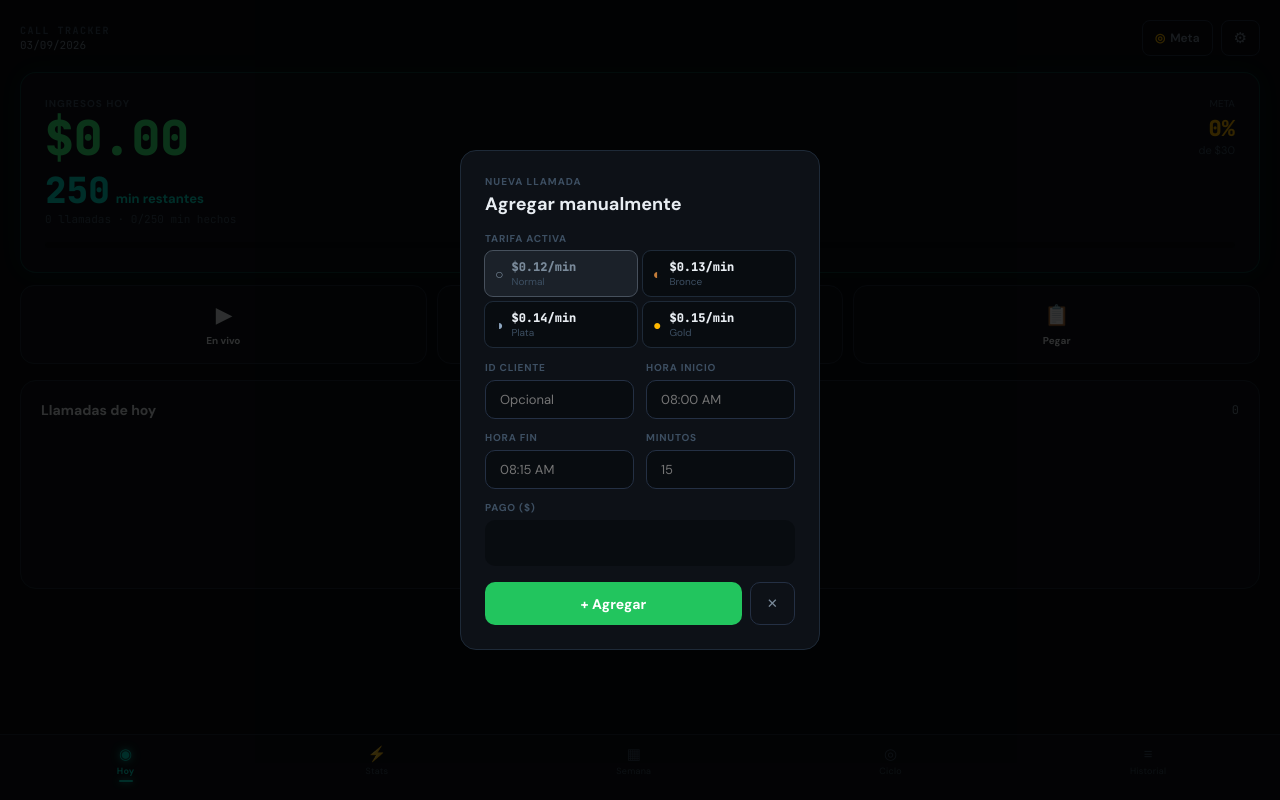
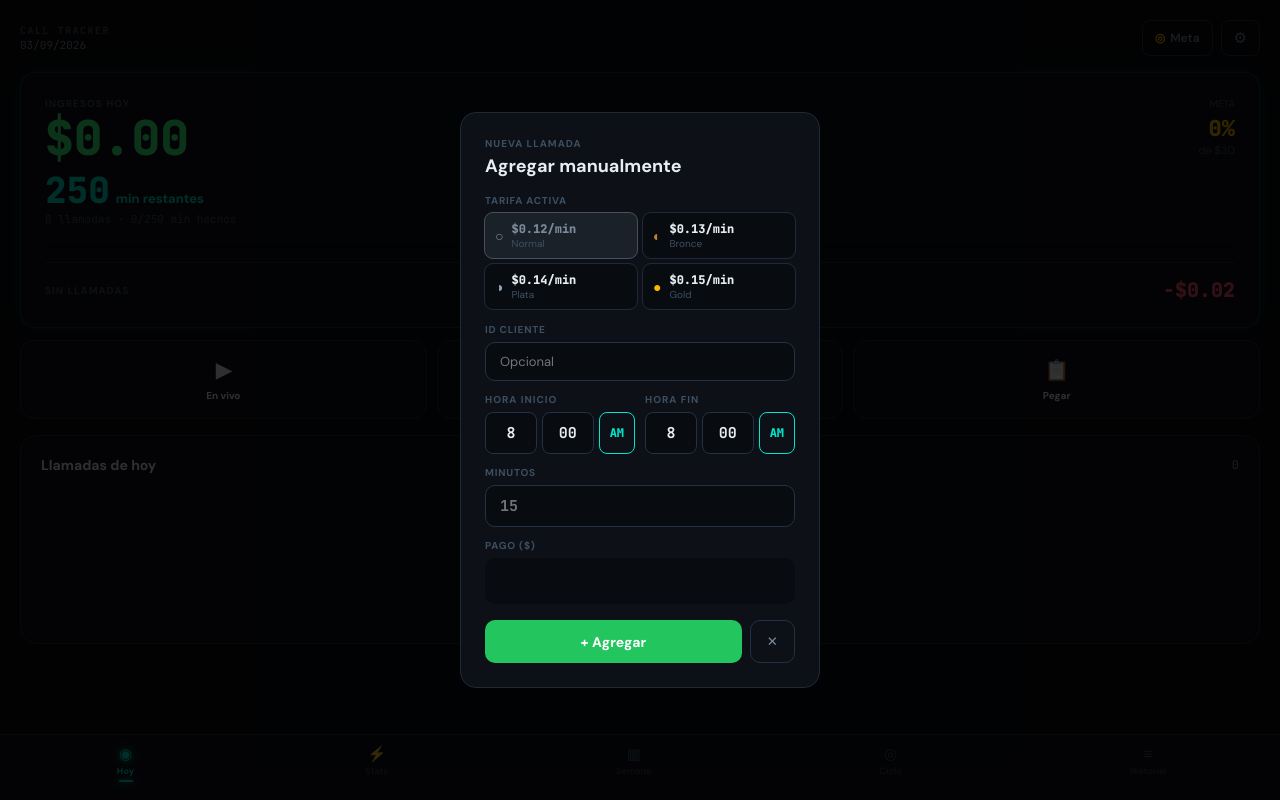
Before and after one commit to rendelarr/call-tracker, a React (Create React App) app: page / in a window 1280 px wide. Both pictures are taken after a click on the button "✏️ Manual". Built offline with nearby package versions, Linux system fonts and the light colour scheme.

Commit message:
Add files via upload

```diff
--- a/src/App.jsx
+++ b/src/App.jsx
@@ -161,6 +161,48 @@ const CC={
   label:{fontSize:10,color:"var(--text3)",fontWeight:700,letterSpacing:.8,textTransform:"uppercase",marginBottom:6,display:"block"},
 };
 
+function parseTimeStr(str){
+  if(!str)return{h:"8",m:"00",ap:"AM"};
+  const match=str.match(/(\d{1,2}):(\d{2})\s?(AM|PM)/i);
+  if(!match)return{h:"8",m:"00",ap:"AM"};
+  return{h:String(parseInt(match[1])),m:match[2],ap:match[3].toUpperCase()};
+}
+function buildTimeStr({h,m,ap}){return`${h}:${m} ${ap}`;}
+
+function TimePicker({value,onChange,label}){
+  const {h,m,ap}=parseTimeStr(value);
+  const sel={
+    background:"var(--bg)",border:"1px solid var(--border2)",borderRadius:8,
+    color:"var(--text)",fontFamily:"var(--mono)",fontWeight:700,fontSize:15,
+    padding:"10px 4px",cursor:"pointer",appearance:"none",WebkitAppearance:"none",
+    textAlign:"center",width:"100%",outline:"none",
+  };
+  const hours=Array.from({length:12},(_,i)=>String(i+1));
+  const mins=Array.from({length:60},(_,i)=>String(i).padStart(2,"0"));
+  function update(newH,newM,newAp){onChange(buildTimeStr({h:newH,m:newM,ap:newAp}));}
+  return(
+    <div>
+      {label&&<label style={{fontSize:10,color:"var(--text3)",fontWeight:700,letterSpacing:1,display:"block",marginBottom:6}}>{label}</label>}
+      <div style={{display:"grid",gridTemplateColumns:"2fr 2fr 1.4fr",gap:5}}>
+        <select value={h} onChange={e=>update(e.target.value,m,ap)} style={sel}>
+          {hours.map(hh=><option key={hh} value={hh}>{hh}</option>)}
+        </select>
+        <select value={m} onChange={e=>update(h,e.target.value,ap)} style={sel}>
+          {mins.map(mm=><option key={mm} value={mm}>{mm}</option>)}
+        </select>
+        <button onClick={()=>update(h,m,ap==="AM"?"PM":"AM")}
+          style={{background:ap==="AM"?"var(--cyan)22":"var(--amber)22",
+            border:`1px solid ${ap==="AM"?"var(--cyan)":"var(--amber)"}`,
+            borderRadius:8,color:ap==="AM"?"var(--cyan)":"var(--amber)",
+            fontWeight:800,fontSize:12,fontFamily:"var(--mono)",
+            padding:"10px 2px",cursor:"pointer",width:"100%"}}>
+          {ap}
+        </button>
+      </div>
+    </div>
+  );
+}
+
 function Modal({onClose,children}){
   return(
     <div onClick={onClose} style={{position:"fixed",inset:0,background:"#000000cc",zIndex:200,display:"flex",alignItems:"center",justifyContent:"center",padding:20}}>
@@ -238,6 +280,9 @@ const StatBox=({label,value,color="var(--cyan)",sub})=>(
   </div>
 );
 
+function timeToMins(t){if(!t)return null;const m=t.match(/(\d{1,2}):(\d{2})\s?([AP]M)/i);if(!m)return null;let h=parseInt(m[1]);const ap=m[3].toUpperCase();if(ap==="PM"&&h!==12)h+=12;if(ap==="AM"&&h===12)h=0;return h*60+parseInt(m[2]);}
+function minsToTime(mins){const h24=Math.floor(mins/60)%24;const mm=mins%60;const ap=h24>=12?"PM":"AM";let h12=h24%12;if(h12===0)h12=12;return`${h12}:${String(mm).padStart(2,"0")} ${ap}`;}
+
 export default function App(){
   const[calls,setCalls]=useState([]);
   const[config,setConfig]=useState(defaultConfig);
@@ -274,15 +319,75 @@ export default function App(){
   useEffect(()=>{if(!window.XLSX){const s=document.createElement("script");s.src="https://cdnjs.cloudflare.com/ajax/libs/xlsx/0.18.5/xlsx.full.min.js";document.head.appendChild(s);}},[]);
   useEffect(()=>{if(liveActive){liveRef.current=setInterval(()=>setLiveSeconds(s=>s+1),1000);}else{clearInterval(liveRef.current);}return()=>clearInterval(liveRef.current);},[liveActive]);
 
+  // Contador de dinero perdido desde que se abre la app
+  const appStartTs=useRef(Date.now());
+  const[idleSecs,setIdleSecs]=useState(0);
+  useEffect(()=>{
+    const t=setInterval(()=>setIdleSecs(Math.floor((Date.now()-appStartTs.current)/1000)),1000);
+    return()=>clearInterval(t);
+  },[]);
+  // Resetear contador cuando se agrega una llamada
+  useEffect(()=>{
+    appStartTs.current=Date.now();
+    setIdleSecs(0);
+  },[calls.length]);
+
   function playBeep(freq=660,vol=0.5,dur=0.4){try{const ctx=new(window.AudioContext||window.webkitAudioContext)();const o=ctx.createOscillator(),g=ctx.createGain();o.connect(g);g.connect(ctx.destination);o.frequency.value=freq;g.gain.setValueAtTime(vol,ctx.currentTime);g.gain.exponentialRampToValueAtTime(0.001,ctx.currentTime+dur);o.start();o.stop(ctx.currentTime+dur);}catch{}}
   function showToast(msg){setToast(msg);setTimeout(()=>setToast(""),3000);}
   function startLiveCall(){setLiveSeconds(0);setLiveStart(getNowTimeStr());setLiveActive(true);}
   function stopLiveCall(){setLiveActive(false);const mins=Math.max(1,Math.round(liveSeconds/60));const pay=parseFloat((mins*activeRate).toFixed(2));setManualForm({customerId:"",startTime:liveStart||"",endTime:getNowTimeStr(),duration:String(mins),pay:String(pay)});setShowManual(true);}
   function cancelLiveCall(){setLiveActive(false);setLiveSeconds(0);setLiveStart(null);}
-  function handleManualChange(field,val){setManualForm(p=>{const next={...p,[field]:val};if(field==="startTime"||field==="endTime"){const toMins=t=>{const m=t.match(/(\d{1,2}):(\d{2})\s?([AP]M)/i);if(!m)return null;let h=parseInt(m[1]);const ap=m[3].toUpperCase();if(ap==="PM"&&h!==12)h+=12;if(ap==="AM"&&h===12)h=0;return h*60+parseInt(m[2]);};const s=toMins(next.startTime),e=toMins(next.endTime);if(s!==null&&e!==null&&e>s){next.duration=String(e-s);next.pay=String(parseFloat(((e-s)*activeRate).toFixed(2)));}}if(field==="duration"&&val)next.pay=String(parseFloat((parseInt(val)*activeRate).toFixed(2)));return next;});}
+  function handleManualChange(field,val){
+    setManualForm(p=>{
+      const next={...p,[field]:val};
+      if(field==="startTime"||field==="endTime"){
+        const s=timeToMins(next.startTime),e=timeToMins(next.endTime);
+        if(s!==null&&e!==null&&e>s){next.duration=String(e-s);next.pay=String(parseFloat(((e-s)*activeRate).toFixed(2)));}
+      }
+      if(field==="duration"&&val){
+        const dur=parseInt(val)||0;
+        next.pay=String(parseFloat((dur*activeRate).toFixed(2)));
+        const s=timeToMins(next.startTime);
+        if(s!==null&&dur>0)next.endTime=minsToTime(s+dur);
+      }
+      if(field==="startTime"&&next.duration){
+        const s=timeToMins(val);const dur=parseInt(next.duration)||0;
+        if(s!==null&&dur>0)next.endTime=minsToTime(s+dur);
+      }
+      if(field==="endTime"&&next.duration){
+        const e=timeToMins(val);const dur=parseInt(next.duration)||0;
+        if(e!==null&&dur>0)next.startTime=minsToTime(e-dur);
+      }
+      return next;
+    });
+  }
   function submitManual(){const dur=parseInt(manualForm.duration)||0;if(!dur){showToast("⚠️ Duración inválida");return;}const newCall={customerId:manualForm.customerId||"Manual",date:todayStr,callStart:manualForm.startTime||getNowTimeStr(),duration:dur,billable:"Yes",dropped:"No",pay:parseFloat(manualForm.pay)||parseFloat((dur*activeRate).toFixed(2)),surge:false,id:Date.now()+Math.random()};setCalls(prev=>[...prev,newCall]);setShowManual(false);setManualForm({customerId:"",startTime:"",endTime:"",duration:"",pay:""});setLiveStart(null);showToast("✅ Llamada agregada");}
-  function startEdit(c){setEditingId(c.id);setEditForm({callStart:c.callStart,duration:String(c.duration),pay:String(c.pay),customerId:c.customerId});}
-  function handleEditChange(field,val){setEditForm(p=>{const next={...p,[field]:val};if(field==="duration"&&val)next.pay=String(parseFloat((parseInt(val)*activeRate).toFixed(2)));return next;});}
+  function startEdit(c){
+    const startMins=timeToMins(c.callStart);
+    const callEnd=startMins!==null?minsToTime(startMins+c.duration):"";
+    setEditingId(c.id);
+    setEditForm({callStart:c.callStart,callEnd,duration:String(c.duration),pay:String(c.pay),customerId:c.customerId});
+  }
+  function handleEditChange(field,val){
+    setEditForm(p=>{
+      const next={...p,[field]:val};
+      if(field==="callStart"||field==="callEnd"){
+        const s=timeToMins(next.callStart),e=timeToMins(next.callEnd);
+        if(s!==null&&e!==null&&e>s){next.duration=String(e-s);next.pay=String(parseFloat(((e-s)*activeRate).toFixed(2)));}
+      }
+      if(field==="duration"&&val){
+        const dur=parseInt(val)||0;
+        next.pay=String(parseFloat((dur*activeRate).toFixed(2)));
+        const s=timeToMins(next.callStart);
+        if(s!==null&&dur>0)next.callEnd=minsToTime(s+dur);
+      }
+      if(field==="callStart"&&next.duration){
+        const s=timeToMins(val);const dur=parseInt(next.duration)||0;
+        if(s!==null&&dur>0)next.callEnd=minsToTime(s+dur);
+      }
+      return next;
+    });
+  }
   function saveEdit(id){setCalls(prev=>prev.map(c=>c.id===id?{...c,callStart:editForm.callStart,duration:parseInt(editForm.duration)||c.duration,pay:parseFloat(editForm.pay)||c.pay,customerId:editForm.customerId||c.customerId}:c));setEditingId(null);showToast("✏️ Actualizado");}
   async function handleFileLoad(file){if(!file)return;setImportError("");setImportFileName(file.name);const isXLSX=/\.xlsx?$/i.test(file.name),isCSV=/\.csv$/i.test(file.name);if(!isXLSX&&!isCSV){setImportError("Solo CSV o Excel.");return;}try{let headers=[],rows=[];if(isCSV){const text=await file.text();({headers,rows}=parseCSVText(text));}else{const buf=await file.arrayBuffer();const XLSX=window.XLSX;if(!XLSX){setImportError("Librería no disponible.");return;}const wb=XLSX.read(buf,{type:"array"});const ws=wb.Sheets[wb.SheetNames[0]];const data=XLSX.utils.sheet_to_json(ws,{header:1,defval:""});headers=data[0].map(h=>String(h).trim());rows=data.slice(1).map(r=>r.map(v=>String(v).trim()));}if(!headers.length){setImportError("Archivo vacío.");return;}const preview=rowsToCallsSmart(rows,headers);if(!preview.length){setImportError("Sin filas válidas.");return;}setImportPreview(preview);setImportStats({total:preview.length,surge:preview.filter(c=>c.surge).length,totalPay:preview.reduce((s,c)=>s+c.pay,0),totalMins:preview.reduce((s,c)=>s+c.duration,0)});setImportStep("preview");}catch(e){setImportError("Error: "+e.message);}}
   function confirmImport(){const existing=new Set(calls.map(c=>`${c.customerId}-${c.date}-${c.callStart}`));const newCalls=importPreview.filter(c=>!existing.has(`${c.customerId}-${c.date}-${c.callStart}`));setCalls(prev=>[...prev,...newCalls]);setImportStep("done");showToast(`✅ ${newCalls.length} importadas`);}
@@ -468,13 +573,18 @@ export default function App(){
               );})}
             </div>
           </div>
-          <div style={{display:"grid",gridTemplateColumns:"1fr 1fr",gap:12,marginBottom:12}}>
-            {[["ID Cliente","customerId","text","Opcional"],["Hora inicio","startTime","text","08:00 AM"],["Hora fin","endTime","text","08:15 AM"],["Minutos","duration","number","15"]].map(([label,field,type,ph])=>(
-              <div key={field}>
-                <label style={CC.label}>{label}</label>
-                <input type={type} placeholder={ph} value={manualForm[field]} onChange={e=>handleManualChange(field,e.target.value)} style={{...CC.input,fontSize:13}}/>
-              </div>
-            ))}
+          <div style={{marginBottom:12}}>
+            <label style={CC.label}>ID Cliente</label>
+            <input type="text" placeholder="Opcional" value={manualForm.customerId} onChange={e=>handleManualChange("customerId",e.target.value)} style={{...CC.input,fontSize:13}}/>
+          </div>
+          <div style={{display:"grid",gridTemplateColumns:"1fr 1fr",gap:10,marginBottom:12}}>
+            <TimePicker label="HORA INICIO" value={manualForm.startTime} onChange={v=>handleManualChange("startTime",v)}/>
+            <TimePicker label="HORA FIN" value={manualForm.endTime} onChange={v=>handleManualChange("endTime",v)}/>
+          </div>
+          <div style={{marginBottom:12}}>
+            <label style={CC.label}>Minutos</label>
+            <input type="number" placeholder="15" value={manualForm.duration} onChange={e=>handleManualChange("duration",e.target.value)}
+              style={{...CC.input,fontSize:15,fontFamily:"var(--mono)",fontWeight:700,color:"var(--cyan)"}}/>
           </div>
           <div style={{marginBottom:16}}>
             <label style={CC.label}>Pago ($)</label>
@@ -510,9 +620,13 @@ export default function App(){
             <div style={{background:"var(--bg)",borderRadius:10,padding:14,border:`1px solid ${parsed.billable==="Yes"?"var(--green)44":"var(--red)44"}`}}>
               <div style={{fontWeight:700,color:parsed.billable==="Yes"?"var(--green)":"var(--red)",marginBottom:10,fontSize:13}}>{parsed.billable==="Yes"?"✅ Billable":"⛔ No Billable"}</div>
               <div style={{display:"grid",gridTemplateColumns:"1fr 1fr",gap:6,marginBottom:12}}>
-                {[["Cliente",parsed.customerId],["Fecha",parsed.date],["Inicio",parsed.callStart],["Duración",`${parsed.duration}m`],["Pago",`$${parsed.pay.toFixed(2)}`]].map(([k,v])=>(
-                  <div key={k}><div style={{fontSize:10,color:"var(--text3)"}}>{k}</div><div style={{fontWeight:700,fontSize:13,fontFamily:"var(--mono)",color:"var(--text)"}}>{v}</div></div>
-                ))}
+                {(()=>{
+                  const startMins=timeToMins(parsed.callStart);
+                  const callEnd=startMins!==null?minsToTime(startMins+parsed.duration):"—";
+                  return [["Cliente",parsed.customerId],["Fecha",parsed.date],["Inicio",parsed.callStart],["Fin",callEnd],["Duración",`${parsed.duration}m`],["Pago",`$${parsed.pay.toFixed(2)}`]].map(([k,v])=>(
+                    <div key={k}><div style={{fontSize:10,color:"var(--text3)"}}>{k}</div><div style={{fontWeight:700,fontSize:13,fontFamily:"var(--mono)",color:"var(--text)"}}>{v}</div></div>
+                  ));
+                })()}
               </div>
               {parsed.billable==="Yes"
                 ?<button className="btn-primary" onClick={()=>{handleAdd();setShowPaste(false);}} style={{width:"100%",background:"var(--green2)",border:"none",borderRadius:9,color:"#fff",padding:"10px",fontWeight:700,cursor:"pointer",fontSize:14}}>➕ Agregar</button>
@@ -526,15 +640,23 @@ export default function App(){
       {editingId&&(
         <Modal onClose={()=>setEditingId(null)}>
           <div style={{fontSize:10,color:"var(--text3)",fontWeight:700,letterSpacing:1,marginBottom:4}}>EDITAR LLAMADA</div>
-          <div style={{fontSize:18,fontWeight:700,color:"var(--text)",marginBottom:18}}>Editar llamada</div>
-          <div style={{display:"grid",gridTemplateColumns:"1fr 1fr",gap:12,marginBottom:12}}>
-            {[["ID","customerId","text"],["Hora inicio","callStart","text"],["Minutos","duration","number"]].map(([label,field,type])=>(
-              <div key={field}><label style={CC.label}>{label}</label><input type={type} value={editForm[field]} onChange={e=>handleEditChange(field,e.target.value)} style={{...CC.input,fontSize:13}}/></div>
-            ))}
+          <div style={{fontSize:18,fontWeight:700,color:"var(--text)",marginBottom:16}}>Editar llamada</div>
+          <div style={{marginBottom:12}}>
+            <label style={CC.label}>ID Cliente</label>
+            <input type="text" value={editForm.customerId||""} onChange={e=>handleEditChange("customerId",e.target.value)} style={{...CC.input,fontSize:13}}/>
+          </div>
+          <div style={{display:"grid",gridTemplateColumns:"1fr 1fr",gap:10,marginBottom:12}}>
+            <TimePicker label="HORA INICIO" value={editForm.callStart} onChange={v=>handleEditChange("callStart",v)}/>
+            <TimePicker label="HORA FIN" value={editForm.callEnd} onChange={v=>handleEditChange("callEnd",v)}/>
+          </div>
+          <div style={{marginBottom:12}}>
+            <label style={CC.label}>Minutos</label>
+            <input type="number" placeholder="15" value={editForm.duration||""} onChange={e=>handleEditChange("duration",e.target.value)}
+              style={{...CC.input,fontSize:15,fontFamily:"var(--mono)",fontWeight:700,color:"var(--cyan)"}}/>
           </div>
           <div style={{marginBottom:16}}>
             <label style={CC.label}>Pago ($)</label>
-            <input type="number" step="0.01" value={editForm.pay} onChange={e=>setEditForm(p=>({...p,pay:e.target.value}))} style={{...CC.input,fontSize:20,fontFamily:"var(--mono)",fontWeight:800,color:"var(--green)",border:"1px solid var(--green)33"}}/>
+            <input type="number" step="0.01" value={editForm.pay||""} onChange={e=>setEditForm(p=>({...p,pay:e.target.value}))} style={{...CC.input,fontSize:20,fontFamily:"var(--mono)",fontWeight:800,color:"var(--green)",border:"1px solid var(--green)33"}}/>
           </div>
           <div style={{display:"flex",gap:8}}>
             <button className="btn-primary" onClick={()=>saveEdit(editingId)} style={{flex:1,background:"var(--cyan)",border:"none",borderRadius:10,color:"#000",padding:"12px",fontWeight:700,cursor:"pointer",fontSize:14}}>💾 Guardar</button>
@@ -574,6 +696,10 @@ export default function App(){
               </div>
               <div style={{background:"var(--bg)",borderRadius:99,height:6,overflow:"hidden"}}>
                 <div style={{width:`${moneyPct}%`,height:"100%",background:"linear-gradient(90deg,var(--cyan),var(--green))",borderRadius:99,transition:"width .6s ease",boxShadow:moneyPct>0?"0 0 8px var(--cyan)66":"none"}}/>
+              </div>
+              <div style={{marginTop:14,paddingTop:14,borderTop:"1px solid var(--border)",display:"flex",justifyContent:"space-between",alignItems:"center"}}>
+                <div style={{fontSize:10,color:"var(--text3)",fontWeight:700,letterSpacing:1}}>SIN LLAMADAS</div>
+                <div style={{fontFamily:"var(--mono)",fontWeight:900,fontSize:20,color:"var(--red)"}}>-${(idleSecs/60*0.12).toFixed(2)}</div>
               </div>
             </div>
 
```
